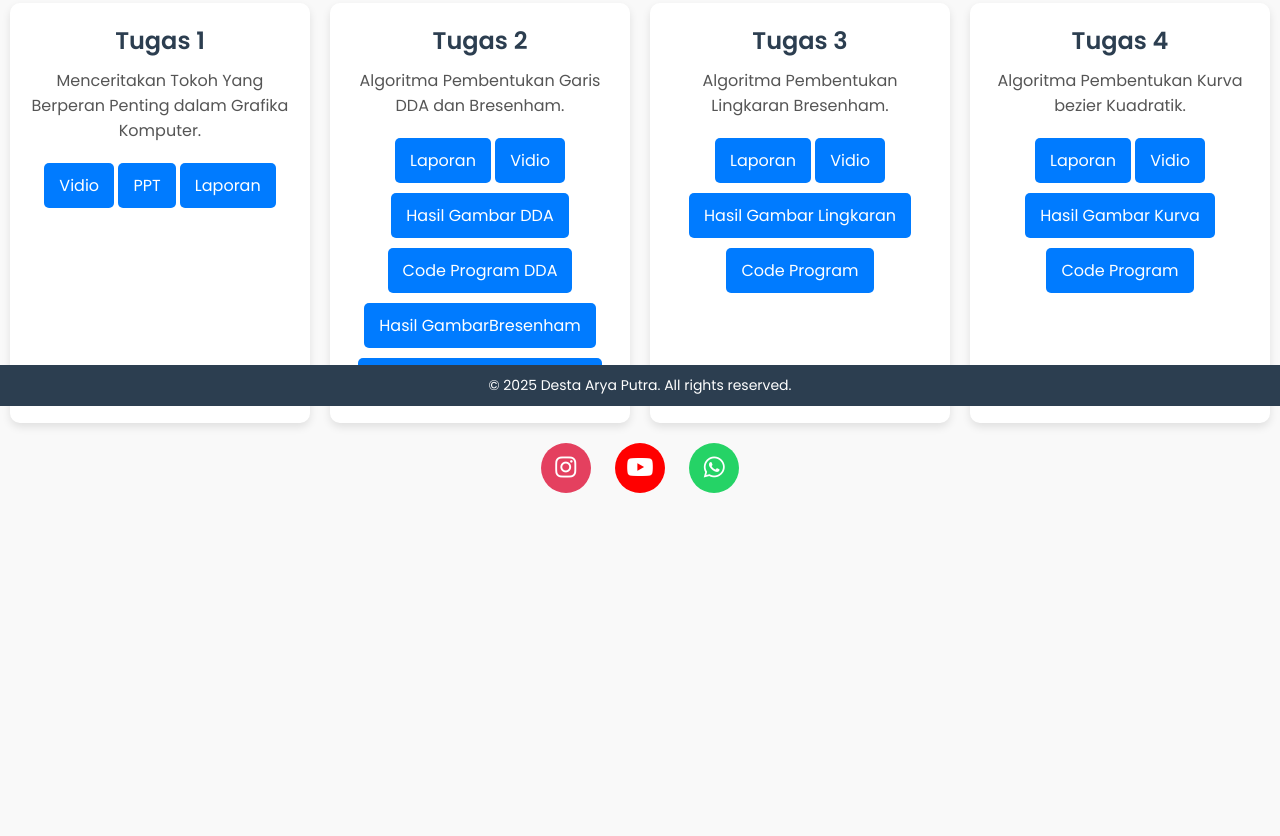
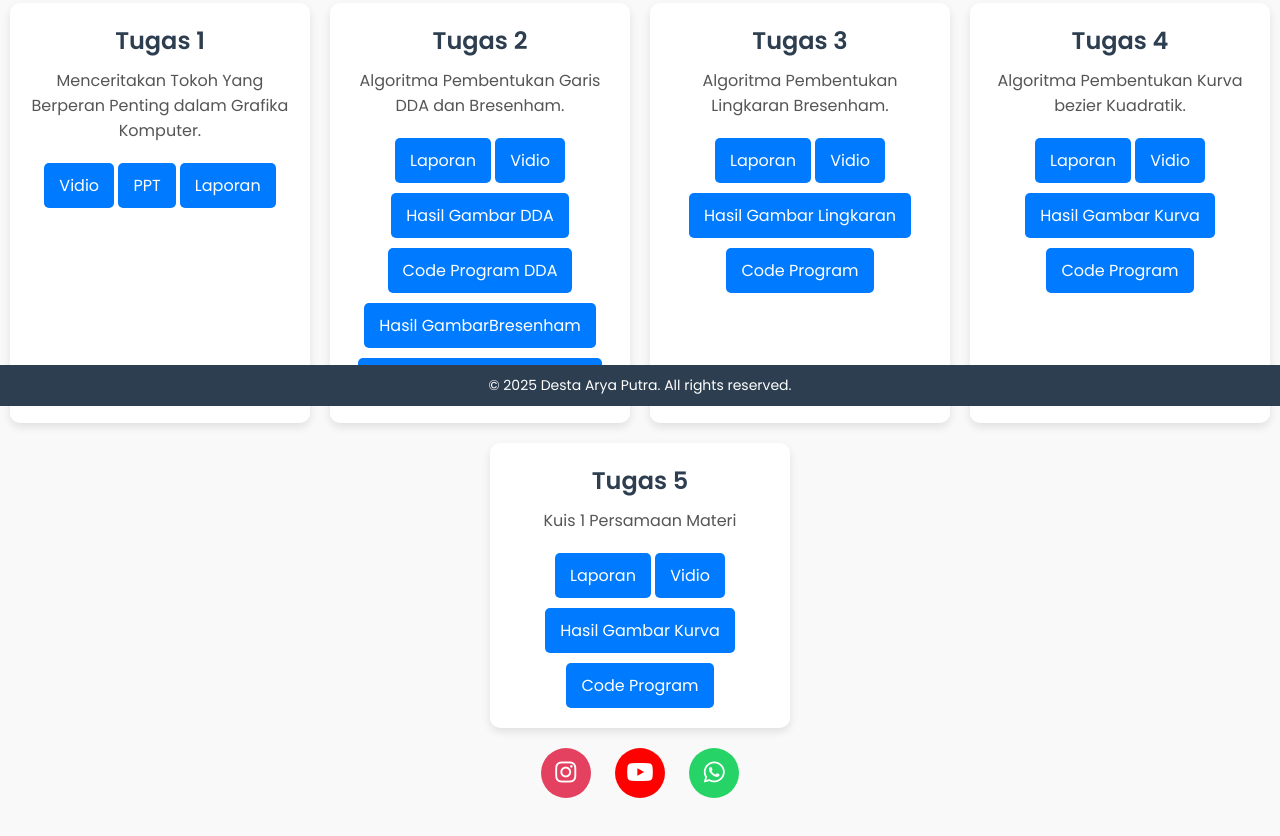
Before and after one commit to arya-lab67/2413025058, a plain HTML site: page index.html in a window 1280 px wide. Shown: the part 394-1230 px from the top of the page. Before the commit the page ends 967 px from the top, so only its background shows below. Drawn offline with Linux system fonts and the light colour scheme.

Commit message:
index.html

```diff
--- a/index.html
+++ b/index.html
@@ -84,6 +84,15 @@
             <a href="kurva.png" class="btn">Hasil Gambar Kurva</a>
             <a href="https://drive.google.com/file/d/1s5EdLty2Htk9iWHg28iRKKkqGu3D8D4B/view?usp=drive_link" class="btn">Code Program</a>
         </div>
+
+        <div class="task">
+            <h2>Tugas 5</h2>
+            <p>Kuis 1 Persamaan Materi</p>
+            <a href="https://drive.google.com/file/d/103wVSU0pRjTbjkdy5YBihScFKDpYDn0X/view?usp=drive_link" class="btn">Laporan</a>
+            <a href="https://youtu.be/WZwDBQU3jrE?si=vmq7Kgkydcv81KwR" class="btn">Vidio</a>
+            <a href="kurva.png" class="btn">Hasil Gambar Kurva</a>
+            <a href="https://drive.google.com/file/d/1s5EdLty2Htk9iWHg28iRKKkqGu3D8D4B/view?usp=drive_link" class="btn">Code Program</a>
+        </div>
     </section>
     </section>
 
```
